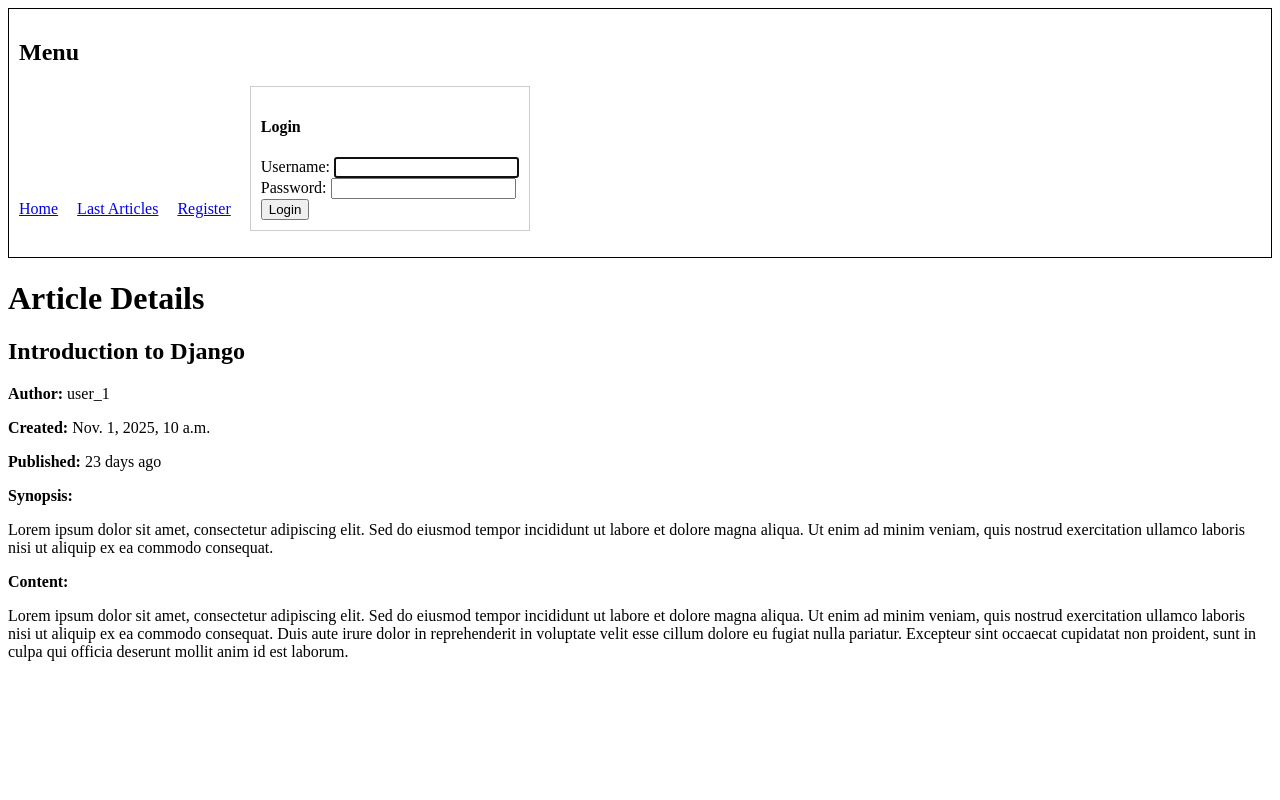
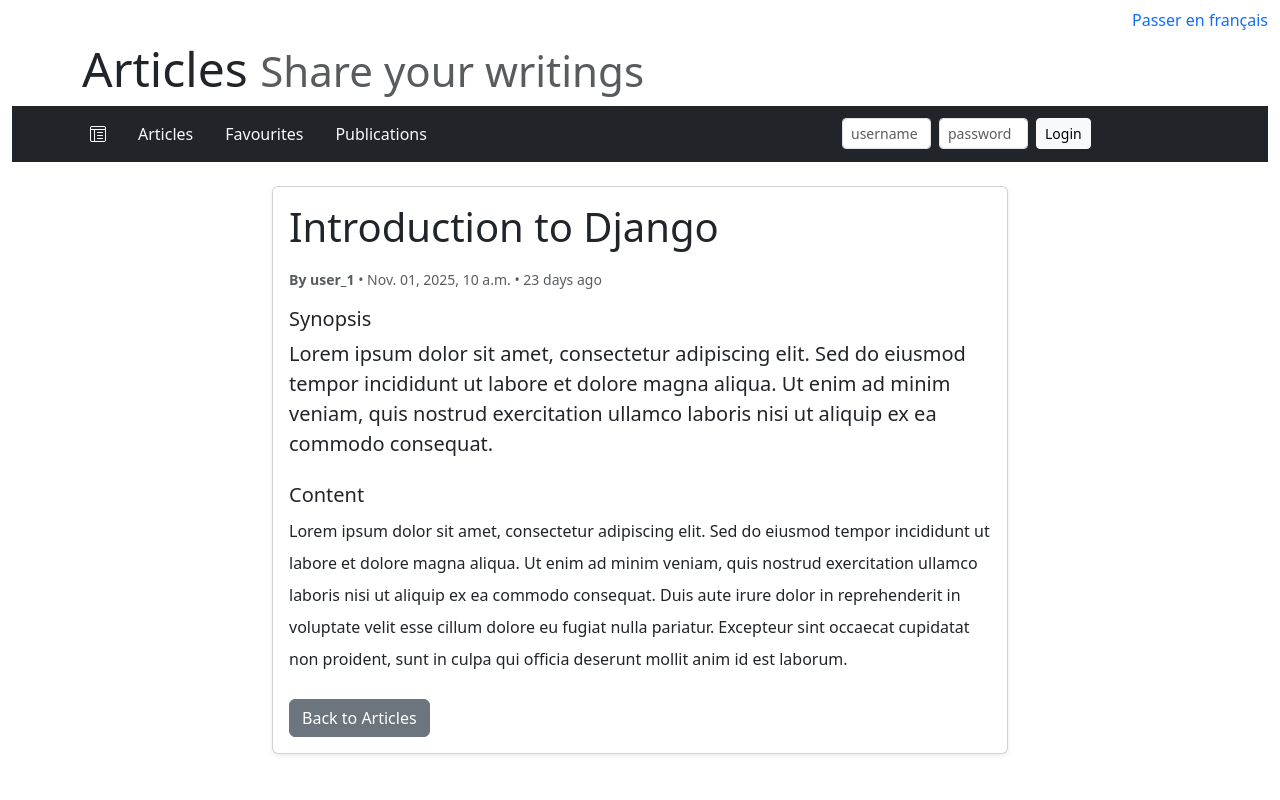
Before and after one commit to Diego-Luna/42-Django-3-Advanced, a Django app: page /detail/1/ in a window 1280 px wide. Run offline with Django 5.2, Linux system fonts and the light colour scheme; data comes from the database, SQL or seed files in the repository; some libraries are stand-ins or nearby versions.

Commit message:
EX04: Bootstrap

```diff
--- a/Advanced/settings.py
+++ b/Advanced/settings.py
@@ -38,6 +38,7 @@ INSTALLED_APPS = [
 	'django.contrib.sessions',
 	'django.contrib.messages',
 	'django.contrib.staticfiles',
+	'django_bootstrap5',
 	'Website',
 ]
 
--- a/Website/templates/Website/base.html
+++ b/Website/templates/Website/base.html
@@ -1,88 +1,85 @@
 {% load article_filters %}
+{% load django_bootstrap5 %}
 <!DOCTYPE html>
 <html lang="en">
 <head>
 	<meta charset="UTF-8">
 	<meta name="viewport" content="width=device-width, initial-scale=1.0">
 	<title>{% block title %}Website{% endblock %}</title>
+	{% bootstrap_css %}
+	<!-- Bootstrap Icons CDN -->
+	<link rel="stylesheet" href="https://cdn.jsdelivr.net/npm/bootstrap-icons@1.11.3/font/bootstrap-icons.min.css">
 </head>
 <body>
-	<!-- Navigation Menu -->
-	<nav style="border: 1px solid black; padding: 10px; margin-bottom: 20px;">
-		<h2>Menu</h2>
-		<ul style="list-style: none; padding: 0;">
-			<!-- Home Link -->
-			<li style="display: inline; margin-right: 15px;">
-				<a href="{% url 'Website:home' %}">Home</a>
-			</li>
 
-			<!-- Last Articles Link -->
-			<li style="display: inline; margin-right: 15px;">
-				<a href="{% url 'Website:articles' %}">Last Articles</a>
-			</li>
+	<!-- Top small language link (top-right) -->
+	<div class="container-fluid py-2">
+		<div class="d-flex justify-content-end">
+			<a href="#" class="text-decoration-none top-language">Passer en français</a>
+		</div>
+	</div>
 
-			<!-- If not authenticated -->
-			{% if not user.is_authenticated %}
-				<!-- Register Link -->
-				<li style="display: inline; margin-right: 15px;">
-					<a href="{% url 'Website:register' %}">Register</a>
-				</li>
+	<!-- Big Title and subtitle -->
+	<div class="container site-title">
+		<div class="row">
+			<div class="col-12">
+				<h1 class="display-5">Articles <small class="text-muted">Share your writings</small></h1>
+			</div>
+		</div>
+	</div>
 
-				<!-- Login Form in Menu -->
-				<li style="display: inline; margin-right: 15px;">
-					<div style="border: 1px solid #ccc; padding: 10px; display: inline-block;">
-						<h4>Login</h4>
-						{% if login_form.errors %}
-							<div style="color: red;">
-								<p>Invalid username or password. Please try again.</p>
+	<!-- Dark menu bar with left links and right login/status -->
+	<div class="container-fluid">
+		<div class="bg-dark text-light p-2 nav-box">
+			<div class="container">
+				<div class="row align-items-center">
+					<!-- Left menu area -->
+					<div class="col-md-8 d-flex align-items-center">
+							<div class="d-inline-flex align-items-center justify-content-center bg-dark text-light rounded me-2 p-2">
+								<i class="bi bi-layout-text-window-reverse"></i>
+						</div>
+						<ul class="nav menu-left">
+							<li class="nav-item">
+								<a class="nav-link text-light" href="{% url 'Website:home' %}">Articles</a>
+							</li>
+							<li class="nav-item">
+								<a class="nav-link text-light" href="{% url 'Website:favourites' %}">Favourites</a>
+							</li>
+							<li class="nav-item">
+								<a class="nav-link text-light" href="{% url 'Website:publications' %}">Publications</a>
+							</li>
+						</ul>
+					</div>
+
+					<!-- Right login/status area -->
+					<div class="col-md-4 d-flex justify-content-end align-items-center">
+						{% if not user.is_authenticated %}
+								<form method="post" action="{% url 'Website:login' %}" class="d-flex align-items-center gap-2">
+									{% csrf_token %}
+									<input type="text" class="form-control form-control-sm w-25" name="username" placeholder="username">
+									<input type="password" class="form-control form-control-sm w-25" name="password" placeholder="password">
+									<button class="btn btn-sm btn-light" type="submit">Login</button>
+								</form>
+						{% else %}
+							<div class="text-end">
+								<span class="small">Logged as <strong>{{ user.username }}</strong></span>
+								<form method="post" action="{% url 'Website:logout' %}" class="d-inline ms-2">
+									{% csrf_token %}
+									<button class="btn btn-sm btn-outline-light" type="submit">Logout</button>
+								</form>
 							</div>
 						{% endif %}
-						<form method="post" action="{% url 'Website:login' %}" style="display: inline;">
-							{% csrf_token %}
-							<div>
-								<label for="{{ login_form.username.id_for_label }}">Username:</label>
-								{{ login_form.username }}
-							</div>
-							<div>
-								<label for="{{ login_form.password.id_for_label }}">Password:</label>
-								{{ login_form.password }}
-							</div>
-							<button type="submit">Login</button>
-						</form>
 					</div>
-				</li>
-
-			<!-- If authenticated -->
-			{% else %}
-				<!-- Favourites Link -->
-				<li style="display: inline; margin-right: 15px;">
-					<a href="{% url 'Website:favourites' %}">Favourites</a>
-				</li>
-
-				<!-- Publications Link -->
-				<li style="display: inline; margin-right: 15px;">
-					<a href="{% url 'Website:publications' %}">Publications</a>
-				</li>
-
-				<!-- Logged as User Text -->
-				<li style="display: inline; margin-right: 15px;">
-					Logged as <strong>{{ user.username }}</strong>
-				</li>
-
-				<!-- Logout Form -->
-				<li style="display: inline; margin-right: 15px;">
-					<form method="post" action="{% url 'Website:logout' %}" style="display: inline;">
-						{% csrf_token %}
-						<button type="submit">Logout</button>
-					</form>
-				</li>
-			{% endif %}
-		</ul>
-	</nav>
+				</div>
+			</div>
+		</div>
+	</div>
 
 	<!-- Main Content -->
-	<div class="content">
+	<div class="container-fluid mt-4">
 		{% block content %}{% endblock %}
 	</div>
+
+	{% bootstrap_javascript %}
 </body>
 </html>
--- a/Website/templates/Website/details.html
+++ b/Website/templates/Website/details.html
@@ -1,34 +1,52 @@
 {% extends 'Website/base.html' %}
 {% load article_filters %}
+{% load django_bootstrap5 %}
 
 {% block title %}{{ article.title }} - Website{% endblock %}
 
 {% block content %}
-	<h1>Article Details</h1>
+	<div class="container">
+		<div class="row">
+			<div class="col-lg-8 mx-auto">
+				<article class="card shadow-sm">
+					<div class="card-body">
+						<h1 class="card-title mb-3">{{ article.title }}</h1>
 
-	<div>
-		<h2>{{ article.title }}</h2>
+						<div class="text-muted mb-3">
+							<small>
+								<strong>By {{ article.author.username }}</strong> •
+								{{ article.created|date:"M. d, Y, P" }} •
+								{{ article.created|time_since_publication }}
+							</small>
+						</div>
 
-		<p><strong>Author:</strong> {{ article.author.username }}</p>
+						<div class="mb-4">
+							<h5>Synopsis</h5>
+							<p class="lead">{{ article.synopsis }}</p>
+						</div>
 
-		<p><strong>Created:</strong> {{ article.created }}</p>
+						<div class="mb-4">
+							<h5>Content</h5>
+							<div class="fs-6 lh-lg">{{ article.content }}</div>
+						</div>
 
-		<p><strong>Published:</strong> {{ article.created|time_since_publication }}</p>
+						{% if user.is_authenticated and favourite_form %}
+						<div class="card card-body bg-light mt-4">
+							<h5 class="card-title">Add to Favourites</h5>
+							<form method="post">
+								{% csrf_token %}
+								{{ favourite_form.as_p }}
+								<button type="submit" class="btn btn-primary">Add to Favourites</button>
+							</form>
+						</div>
+						{% endif %}
 
-		<p><strong>Synopsis:</strong></p>
-		<p>{{ article.synopsis }}</p>
-
-		<p><strong>Content:</strong></p>
-		<div>{{ article.content }}</div>
-
-		{% if user.is_authenticated and favourite_form %}
-		<br>
-		<h3>Add to Favourites</h3>
-		<form method="post">
-			{% csrf_token %}
-			{{ favourite_form.as_p }}
-			<button type="submit">Add to Favourites</button>
-		</form>
-		{% endif %}
+						<div class="mt-4">
+							<a href="{% url 'Website:articles' %}" class="btn btn-secondary">Back to Articles</a>
+						</div>
+					</div>
+				</article>
+			</div>
+		</div>
 	</div>
 {% endblock %}
--- a/requirements.txt
+++ b/requirements.txt
@@ -1,3 +1,3 @@
 Django==5.2.8
 psycopg2-binary==2.9.10
-django-bootstrap5==25.2
+django-bootstrap5==25.3
```
Also changed, not shown: Website/templates/Website/articles.html (+18 -11 lines), Website/templates/Website/favourites.html (+21 -12 lines), Website/templates/Website/login.html (+27 -15 lines), Website/templates/Website/publications.html (+19 -9 lines), Website/templates/Website/publish.html (+20 -16 lines), Website/templates/Website/register.html (+23 -20 lines).
